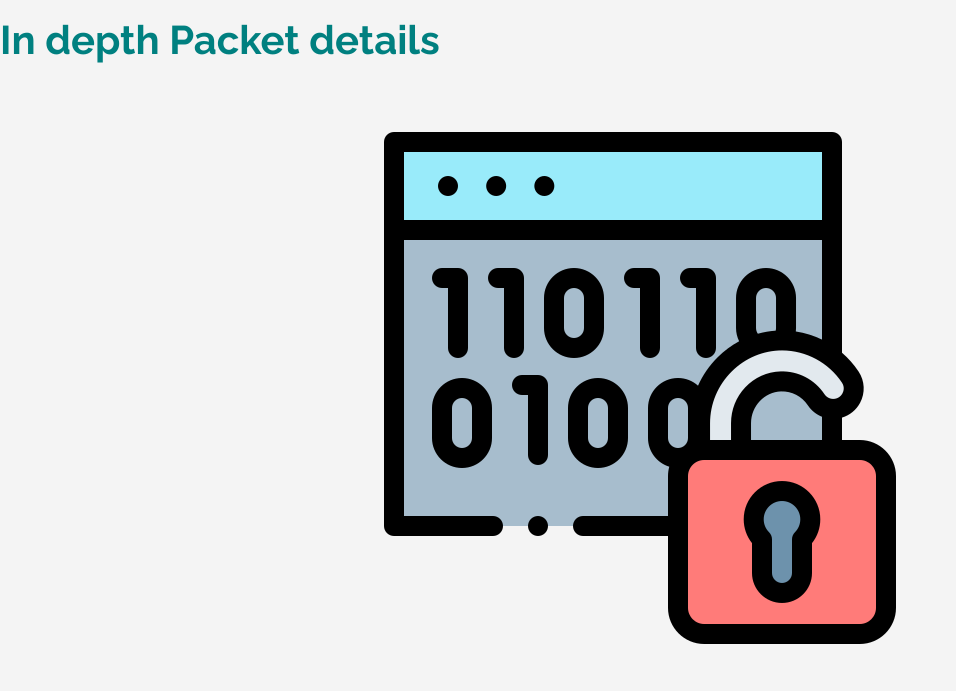
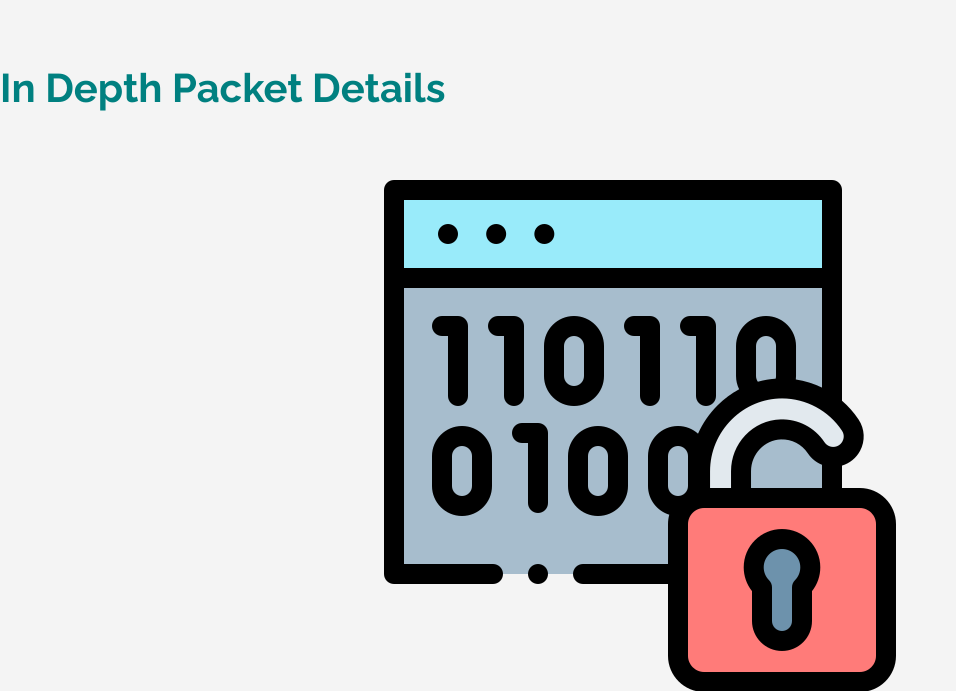
Before and after one commit to Nagaprasadvr/packet-analyser, a Django app: template PcapAnalyser/PcapAnalyserApp/templates/PcapAnalyserApp/test.html in a window 1280 px wide. Shown: the part 239-930 px from the top of the page, without its empty margins (0-956 px from the left). Before the commit the page ends 883 px from the top, so only its background shows below. Run offline with Django 4.2, Linux system fonts and the light colour scheme; the template is opened without the code that fills it, so the values that code supplies are empty; some libraries are stand-ins or nearby versions.

Commit message:
fixed error

```diff
--- a/PcapAnalyser/PcapAnalyserApp/templates/PcapAnalyserApp/test.html
+++ b/PcapAnalyser/PcapAnalyserApp/templates/PcapAnalyserApp/test.html
@@ -42,8 +42,10 @@
     {% endfor %}
 
 </table>
+    <br>
+    <br>
 
-    <h1 style="color:teal;"><b>In depth Packet details  </b></h1>
+    <h1 style="color:teal;"><b>In Depth Packet Details  </b></h1>
     {% for i in packets %}
 
 
--- a/PcapAnalyser/PcapAnalyserApp/views.py
+++ b/PcapAnalyser/PcapAnalyserApp/views.py
@@ -252,4 +252,4 @@ def model_form_upload(request):
             # return Response({}, status=statu)
     else:
         form = DocumentForm()
-        return render(request, 'PcapAnalyserApp/model_form_upload.html', {'form': form,"id":a.id })
+        return render(request, 'PcapAnalyserApp/model_form_upload.html', {'form': form})
```
Also changed, not shown: PcapAnalyser/db.sqlite3, 1 other file.
